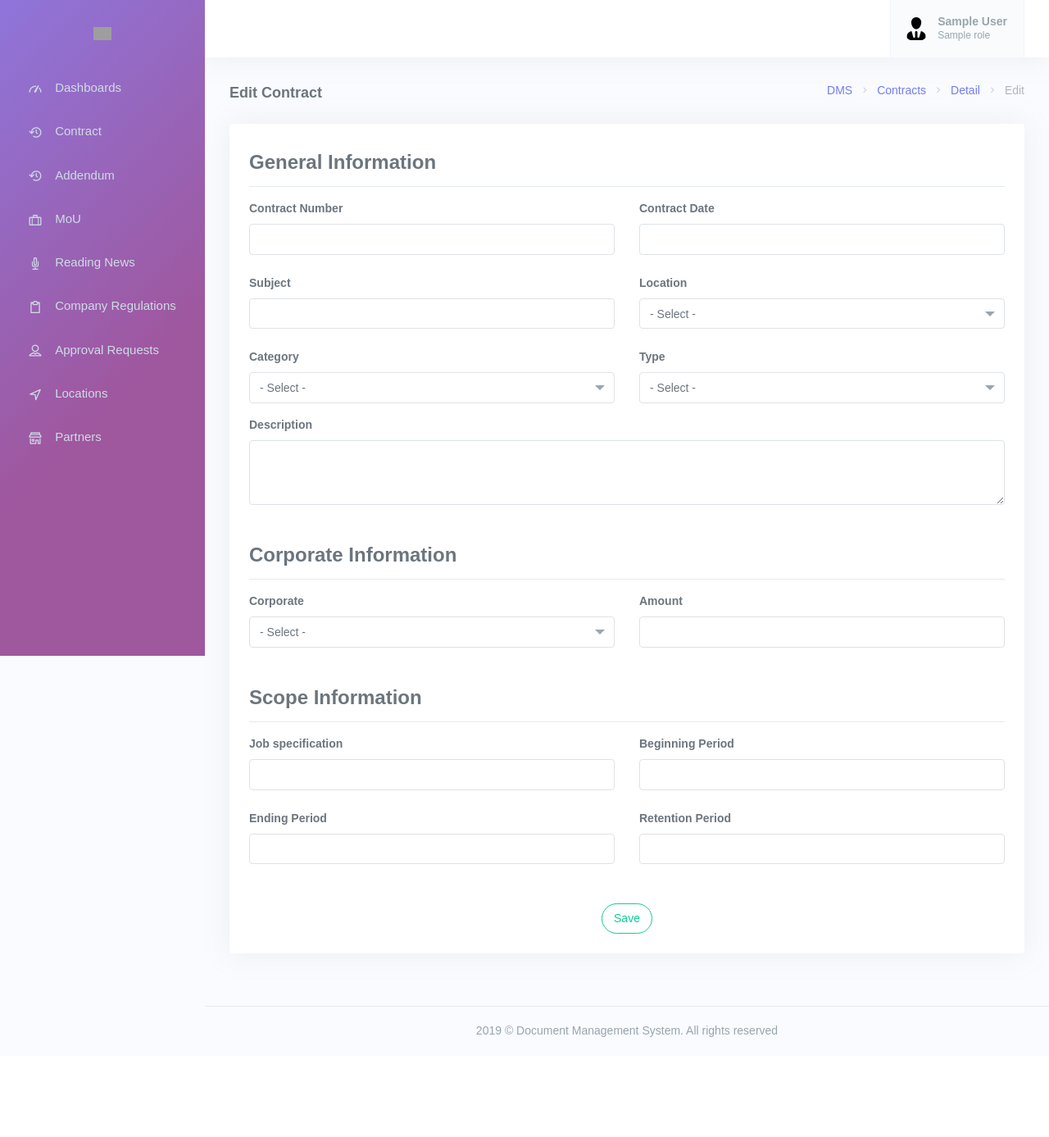
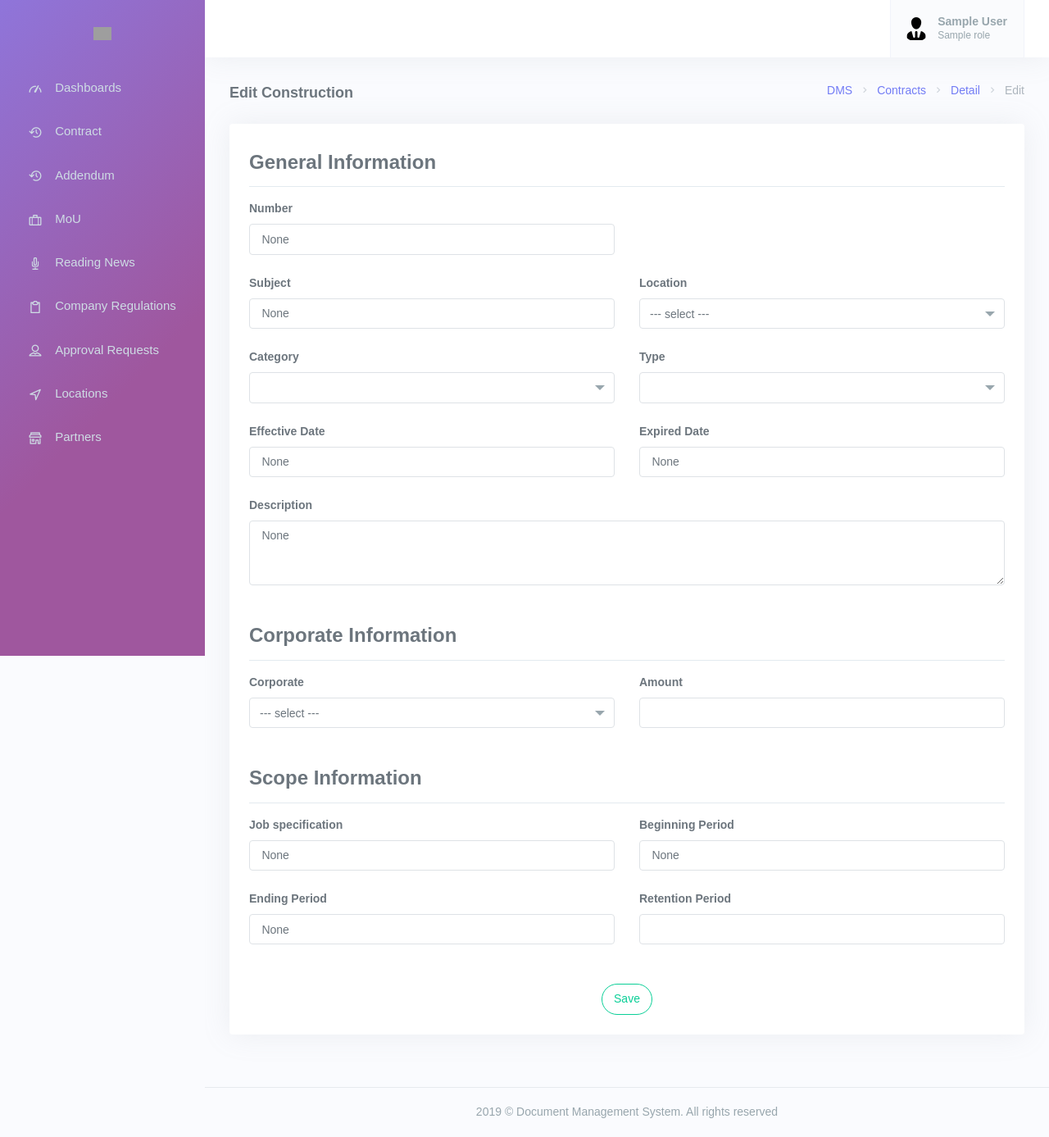
Before and after one commit to simonnicholov/document_management, a Django app: template templates/contracts/edit.html in a window 1280 px wide. Shown: the whole page at 82% size. Before the commit the page ends 1265 px from the top, so only its background shows below. Run offline with Django 3.2, Linux system fonts and the light colour scheme; a user stored in the database is signed in; tables that the repository leaves empty hold one stand-in row (values such as "Sample post"); the template is opened without the code that fills it: values that come from a table or form of the project are taken from there, most other values are stand-ins (such as "Sample title", 1, 10 or a date in 2020); style sheets or scripts are compiled from the project's sources; some libraries are stand-ins or nearby versions; some web fonts are replaced; grey boxes are pictures that could not be loaded.

Commit message:
added temp2

```diff
--- a/document_management/apps/contracts/forms.py
+++ b/document_management/apps/contracts/forms.py
@@ -7,7 +7,8 @@
 from document_management.apps.locations.models import Location
 from document_management.apps.partners.models import Partner
 
-from document_management.core.choices import TYPE, CATEGORY
+from document_management.core.choices import TYPE, CATEGORY, STATUS
+from document_management.core.dictionaries import DICT_STATUSES
 from document_management.core.attributes import get_select_attribute
 
 
@@ -136,15 +137,20 @@
             self.document.is_active = False
         else:
             self.document.is_active = True
-        self.document.save()
 
         updated_by = self.user
         updated_date = timezone.now()
         action = DocumentLogs.ACTION.record_status
         value = self.document.is_active
 
-        self.document.logs.create(action=action, value=value,
-                                  updated_by=updated_by, updated_date=updated_date)
+        DocumentLogs.objects.create(document_id=self.document.id,
+                                    document_subject=self.document.subject,
+                                    action=action,
+                                    value=value,
+                                    updated_by=updated_by,
+                                    updated_date=updated_date)
+
+        self.document.save()
 
         return self.document
 
@@ -164,8 +170,50 @@
         action = DocumentLogs.ACTION.delete_record
         deleted_by = self.user
         deleted_date = timezone.now()
-        self.document.logs.create(reason=reason, action=action,
-                                  deleted_by=deleted_by, deleted_date=deleted_date)
+
+        DocumentLogs.objects.create(document_id=self.document.id,
+                                    document_subject=self.document.subject,
+                                    reason=reason,
+                                    action=action,
+                                    deleted_by=deleted_by,
+                                    deleted_date=deleted_date)
+
         self.document.delete()
 
         return document_number
+
+
+class ChangeStatusForm(forms.Form):
+    status = forms.ChoiceField(choices=STATUS, widget=select_widget)
+    reason = forms.CharField(widget=forms.Textarea())
+
+    def __init__(self, document, user, *args, **kwargs):
+        super().__init__(*args, **kwargs)
+        self.document = document
+        self.user = user
+
+    def clean_status(self):
+        if int(self.cleaned_data['status']) == self.document.status:
+            raise forms.ValidationError("Please select status first",
+                                        code="selected_is_required")
+        return self.cleaned_data['status']
+
+    def save(self, *args, **kwargs):
+        reason = self.cleaned_data['reason']
+        action = DocumentLogs.ACTION.document_status
+        value = DICT_STATUSES[self.cleaned_data['status']]
+        updated_by = self.user
+        updated_date = timezone.now()
+
+        DocumentLogs.objects.create(document_id=self.document.id,
+                                    document_subject=self.document.subject,
+                                    reason=reason,
+                                    action=action,
+                                    value=value,
+                                    updated_by=updated_by,
+                                    updated_date=updated_date)
+
+        self.document.status = int(self.cleaned_data['status'])
+        self.document.save()
+
+        return self.document
--- a/document_management/apps/documents/admin.py
+++ b/document_management/apps/documents/admin.py
@@ -26,7 +26,7 @@
 
 
 class DocumentLogsAdmin(admin.ModelAdmin):
-    list_display = ['id', 'document_id', 'document_name', 'reason', 'action', 'value',
+    list_display = ['id', 'document_id', 'document_subject', 'reason', 'action', 'value',
                     'updated_by', 'updated_date', 'deleted_by', 'deleted_date']
     search_fields = ('id', 'document',)
 
--- a/document_management/apps/documents/models.py
+++ b/document_management/apps/documents/models.py
@@ -80,7 +80,7 @@
         (3, 'record_status', 'Record Status'),
     )
     document_id = models.IntegerField()
-    document_name = models.CharField(max_length=64)
+    document_subject = models.CharField(max_length=64)
     action = models.PositiveSmallIntegerField(choices=ACTION, blank=True, null=True)
     value = models.CharField(max_length=64, blank=True, null=True)
     reason = models.TextField(blank=True, null=True)
--- /dev/null
+++ b/document_management/core/dictionaries.py
@@ -0,0 +1,5 @@
+DICT_STATUSES = {
+    "1": "Ongoing",
+    "2": "Done",
+    "3": "Expired",
+}
--- a/templates/contracts/edit.html
+++ b/templates/contracts/edit.html
@@ -12,11 +12,11 @@
                         {% include '_includes/breadcrumb.html' %}
                     </li>
                     <li class="breadcrumb-item"><a href="{% url 'backoffice:contracts:index' %}">Contracts</a></li>
-                    <li class="breadcrumb-item"><a href="{% url 'backoffice:contracts:details' 1 %}">Detail</a></li>
+                    <li class="breadcrumb-item"><a href="{% url 'backoffice:contracts:details' document.id %}">Detail</a></li>
                     <li class="breadcrumb-item active">Edit</li>
                 </ol>
             </div>
-            <h4 class="page-title">Edit Contract</h4>
+            <h4 class="page-title">Edit Construction</h4>
         </div>
     </div>
 </div>
@@ -26,7 +26,8 @@
 <div class="row">
     <div class="col-12">
 
-        <form action="" method="">
+        <form id="add_form" action="" method="POST" novalidate>
+            {% csrf_token %}
 
             <div class="card">
                 <div class="card-body">
@@ -37,14 +38,9 @@
                     <div class="row">
                         <div class="col-md-6">
                             <div class="form-group mb-3">
-                                <label for="nama">Contract Number</label>
-                                <input type="text" id="contractnumber" name="contractnumber" class="form-control">
-                            </div>
-                        </div>
-                        <div class="col-md-6">
-                            <div class="form-group mb-3">
-                                <label for="name">Contract Date</label>
-                                <input type="text" id="contractdate" name="contractdate" class="form-control" data-provide="datepicker" data-date-autoclose="true">
+                                <label>Number</label>
+                                <input type="text" name="number" value="{{ form.number.value }}" class="form-control" id="number" />
+                                {{ form.number.errors }}
                             </div>
                         </div>
                     </div>
@@ -52,44 +48,50 @@
                     <div class="row">
                         <div class="col-md-6">
                             <div class="form-group mb-3">
-                                <label for="nama">Subject</label>
-                                <input type="text" id="subject" name="subject" class="form-control">
+                                <label>Subject</label>
+                                <input type="text" name="subject" value="{{ form.subject.value }}" class="form-control" id="subject" />
+                                {{ form.subject.errors }}
                             </div>
                         </div>
                         <div class="col-md-6">
-                            <div class="form-group">
+                            <div class="form-group mb-3">
                                 <label>Location</label>
-                                <select id="location" name="location" class="form-control select2" data-toggle="select2">
-                                    <option>- Select -</option>
-                                    <option>Banten</option>
-                                    <option>Denpasar</option>
-                                    <option>Jakarta</option>
-                                    <option>Makassar</option>
-                                </select>
+                                {{ form.location }}
+                                {{ form.location.errors }}
                             </div>
                         </div>
                     </div>
 
                     <div class="row">
                         <div class="col-md-6">
-                            <div class="form-group">
+                            <div class="form-group mb-3">
                                 <label>Category</label>
-                                <select id="category" name="category" class="form-control select2" data-toggle="select2">
-                                    <option>- Select -</option>
-                                    <option>Construction</option>
-                                    <option>Property</option>
-                                    <option>Others</option>
-                                </select>
+                                {{ form.category }}
+                                {{ form.category.errors }}
                             </div>
                         </div>
                         <div class="col-md-6">
-                            <div class="form-group">
+                            <div class="form-group mb-3">
                                 <label>Type</label>
-                                <select id="type" name="type" class="form-control select2" data-toggle="select2">
-                                    <option>- Select -</option>
-                                    <option>Public</option>
-                                    <option>Private</option>
-                                </select>
+                                {{ form.type }}
+                                {{ form.type.errors }}
+                            </div>
+                        </div>
+                    </div>
+
+                    <div class="row">
+                        <div class="col-md-6">
+                            <div class="form-group mb-3">
+                                <label>Effective Date</label>
+                                <input type="text" id="effective_date" name="effective_date" value="{{ form.effective_date.value }}" class="form-control" data-date-format="yyyy-mm-dd" data-provide="datepicker" data-date-autoclose="true">
+                                {{ form.effective_date.errors }}
+                            </div>
+                        </div>
+                        <div class="col-md-6">
+                            <div class="form-group mb-3">
+                                <label>Expired Date</label>
+                                <input type="text" id="expired_date" name="expired_date" value="{{ form.expired_date.value }}" class="form-control" data-date-format="yyyy-mm-dd" data-provide="datepicker" data-date-autoclose="true">
+                                {{ form.expired_date.errors }}
                             </div>
                         </div>
                     </div>
@@ -98,7 +100,7 @@
                         <div class="col-md-12">
                             <div class="form-group mb-3">
                                 <label for="alamat">Description</label>
-                                <textarea id="description" name="description" class="form-control"  rows="3"></textarea>
+                                <textarea id="description" name="description" class="form-control" rows="3">{{ form.description.value }}</textarea>
                             </div>
                         </div>
                     </div>
@@ -110,18 +112,16 @@
                         <div class="col-md-6">
                             <div class="form-group">
                                 <label>Corporate</label>
-                                <select id="corporate" name="corporate" class="form-control select2" data-toggle="select2">
-                                    <option>- Select -</option>
-                                    <option>PT Mega Maju Selalu</option>
-                                    <option>PT Berkah Indo Makmur</option>
-                                    <option>PT Aman Notaris Indojaya</option>
-                                </select>
+                                {{ form.partner }}
+                                {{ form.partner.errors }}
                             </div>
                         </div>
                         <div class="col-md-6">
                             <div class="form-group mb-3">
                                 <label for="name">Amount</label>
-                                <input type="text" id="amount" name="amount" class="form-control" />
+                                <input type="text" id="amount_display" name="amount_display" value="{{ form.amount.value|floatformat:'0' }}" class="form-control" />
+                                <input type="hidden" name="amount" value="{{ form.amount.value }}" id="amount"/>
+                                {{ form.amount.errors }}
                             </div>
                         </div>
                     </div>
@@ -132,28 +132,32 @@
                     <div class="row">
                         <div class="col-md-6">
                             <div class="form-group mb-3">
-                                <label for="npwp">Job specification</label>
-                                <input type="text" id="job_specification" name="job_specification" class="form-control">
+                                <label>Job specification</label>
+                                <input type="text" id="job_specification" name="job_specification" value="{{ form.job_specification.value }}" class="form-control">
+                                {{ form.job_specification.errors }}
                             </div>
                         </div>
                         <div class="col-md-6">
                             <div class="form-group mb-3">
-                                <label for="alamat">Beginning Period</label>
-                                <input type="text" id="beginning_period" name="beginning_period" class="form-control">
+                                <label>Beginning Period</label>
+                                <input type="text" id="beginning_period" name="beginning_period" class="form-control" value="{{ form.beginning_period.value }}" data-date-format="yyyy-mm-dd" data-provide="datepicker" data-date-autoclose="true">
+                                {{ form.beginning_period.errors }}
                             </div>
                         </div>
                     </div>
                     <div class="row">
                         <div class="col-md-6">
                             <div class="form-group mb-3">
-                                <label for="alamat">Ending Period</label>
-                                <input type="text" id="ending_period" name="ending_period" class="form-control">
+                                <label>Ending Period</label>
+                                <input type="text" id="ending_period" name="ending_period" class="form-control" value="{{ form.ending_period.value }}" data-date-format="yyyy-mm-dd" data-provide="datepicker" data-date-autoclose="true">
+                                {{ form.ending_period.errors }}
                             </div>
                         </div>
                         <div class="col-md-6">
                             <div class="form-group mb-3">
-                                <label for="alamat">Retention Period</label>
-                                <input type="text" id="retention_period" name="retention_period" class="form-control">
+                                <label>Retention Period</label>
+                                <input type="number" id="retention_period" name="retention_period" class="form-control" value="{{ form.retention_period.value }}">
+                                {{ form.retention_period.errors }}
                             </div>
                         </div>
                     </div>
@@ -161,9 +165,11 @@
 
                     <div class="row text-center mt-3">
                         <div class="col-md-12">
-                            <button type="submit" class="btn btn-outline-success btn-rounded">Save</button>
+                            <button id="button_submit" type="submit" class="btn btn-outline-success btn-rounded">Save</button>
                         </div>
                     </div>
+
+                    </form>
                 </div>
 
             </div>
@@ -173,3 +179,22 @@
     </div>
 </div>
 {% endblock %}
+
+{% block extra_js %}
+<script>
+    $(document).on("keyup", '#amount_display', function(event) {
+        var $this = $(this);
+        var value = $this.val();
+        value = value.replace(/[\D\s\._\-]+/g, "");
+        $this.val(numberWithCommas(value));
+    });
+
+    // Validation on submission
+    $(document).on('click', '#button_submit', function(e) {
+        var amount = $("#amount_display").val().toString().replace(/\,/g, '');
+        amount = parseInt(amount);
+        $("#amount").val(amount);
+        $('#add-form').submit();
+    });
+</script>
+{% endblock %}
--- a/templates/contracts/index.html
+++ b/templates/contracts/index.html
@@ -56,7 +56,9 @@
                     <label>Type</label>
                     <select id="type" name="type" class="form-control select2" data-toggle="select2">
                         <option value="0">- Select -</option>
-                        <option value="1" {% if type == document.TYPE.private %}selected{% endif %}>Private</option>
+                        {% if request.user.get_role_id != settings.ROLE_USER_ID %}
+                            <option value="1" {% if type == document.TYPE.private %}selected{% endif %}>Private</option>
+                        {% endif %}
                         <option value="2" {% if type == document.TYPE.public %}selected{% endif %}>Public</option>
                     </select>
                 </div>
```
Also changed, not shown: document_management/apps/contracts/views.py (+71 -4 lines), document_management/core/choices.py (+7 -0 lines), templates/contracts/change_status.html (+106 -0 lines), templates/contracts/details.html (+4 -3 lines), document_management/apps/documents/migrations/0002_auto_20190816_2302.py (added), templates/contracts/change_record_status.html (deleted).
